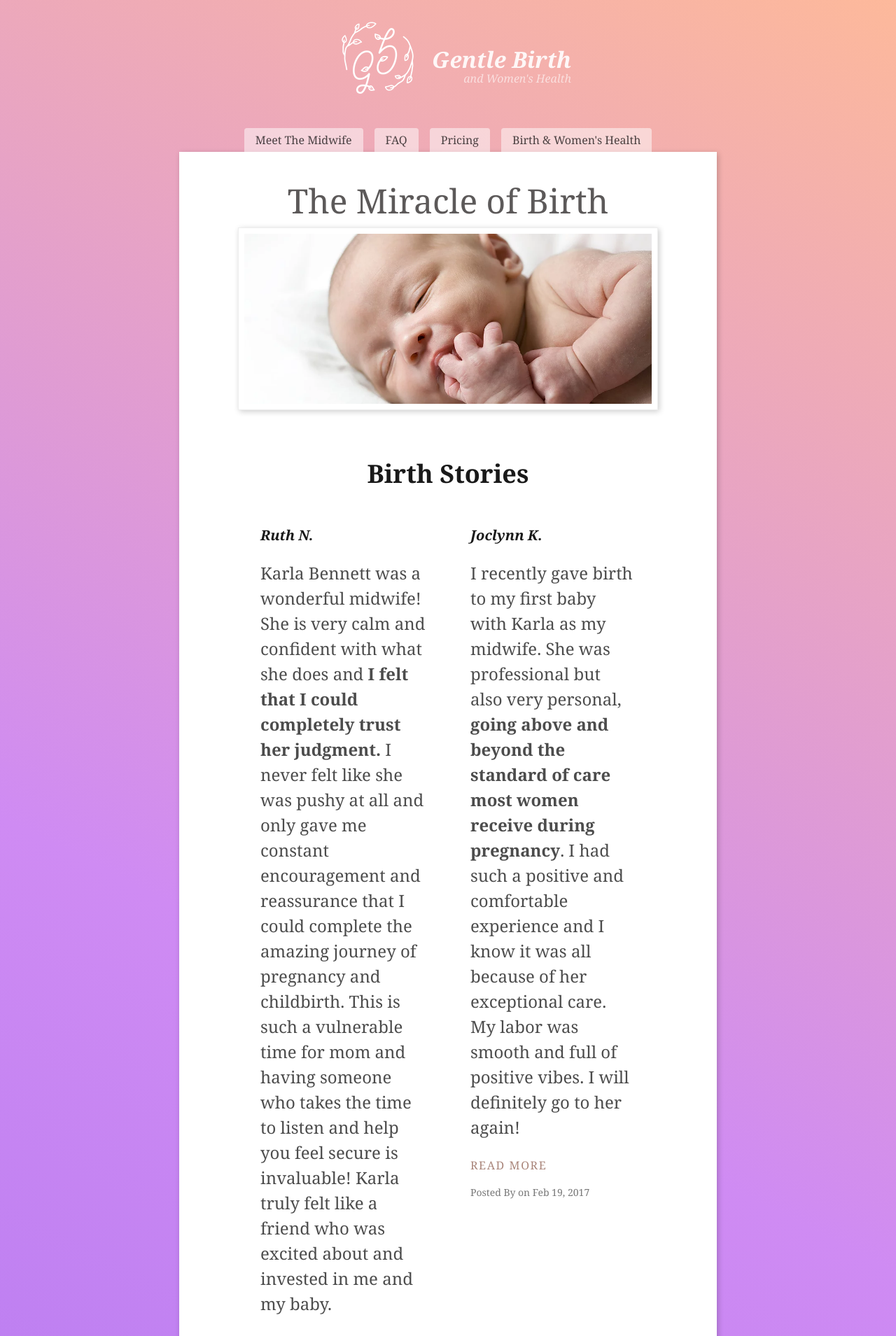
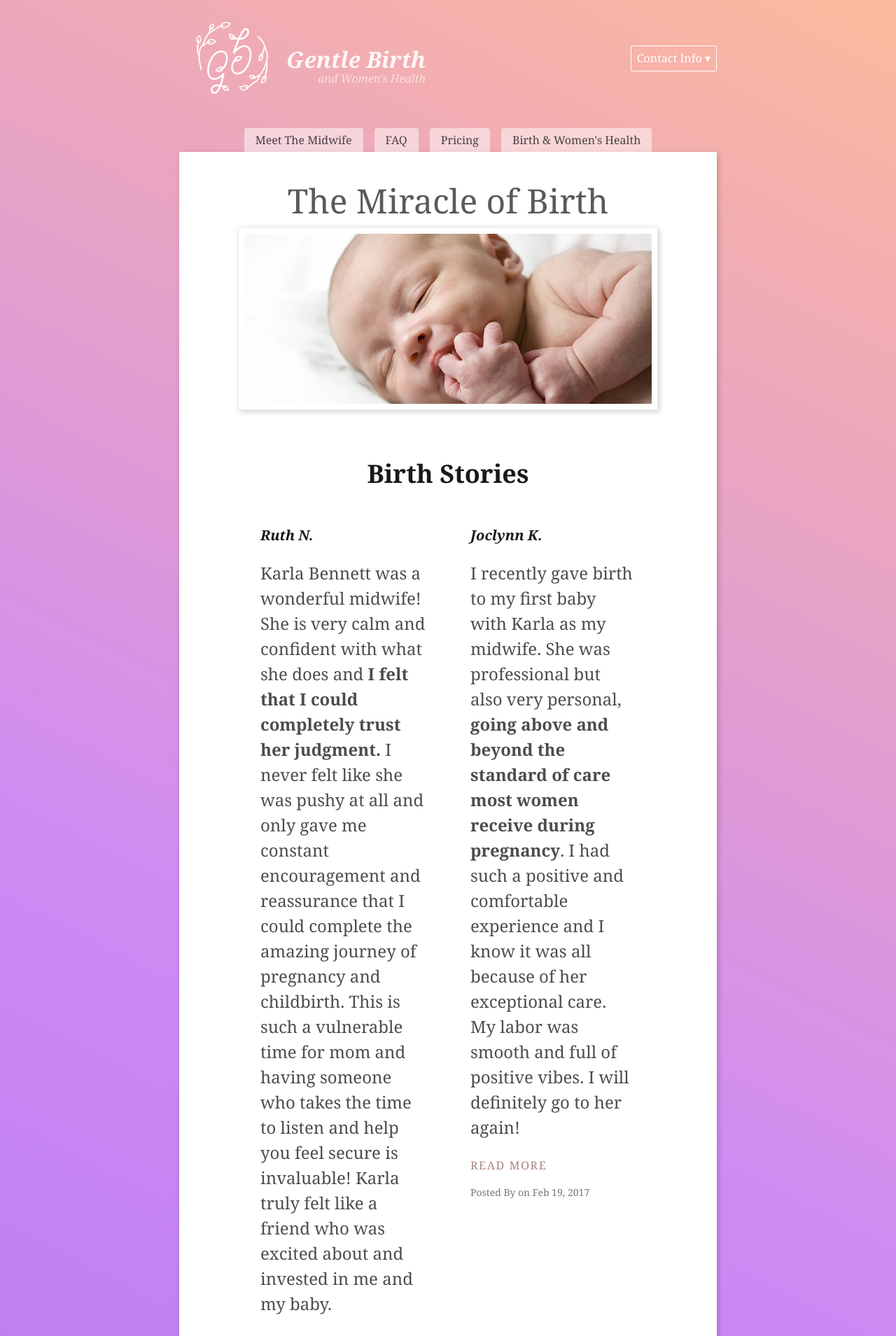
Before and after one commit to justgage/gentlebirth, a Jekyll site: the page built from index.html, in a window 1280 px wide. Shown: the top 1909 px of the page at 70% size. Built offline with Jekyll 4.4.1, drawn with Linux system fonts in a browser that asks for light colours.

Commit message:
contact info button

```diff
--- a/_includes/footer.html
+++ b/_includes/footer.html
@@ -1,8 +1,8 @@
 <footer class="pv4 ph3 ph5-ns tc serif white-80">
   <div class="measure center">
     <a href="/meet-the-midwife/" class="link white-90 underline-hover" alt="meet the midwife">
-      <img class="pa1 ba b--white-10 h4 w4 bg-white" src="{{ "/assets/karla-avatar-baby.jpg" | relative_url}}" alt="picture of Karla" />
-      <h4 class="f3 mv3">Meet with Karla</h4>
+      <img class="pa1 ba b--white-10 h4 w4 bg-white" id="contact-me" src="{{ "/assets/karla-avatar-baby.jpg" | relative_url}}" alt="picture of Karla" />
+      <h4 class="f3 mv3" >Meet with Karla</h4>
       <p class="i mv2">Karla Jo Bennett - Certified Nurse Midwife</p>
     </a>
     <form action="https://formspree.io/justgage@gmail.com" method="POST" class="flex flex-column">
--- a/_includes/header.html
+++ b/_includes/header.html
@@ -5,13 +5,18 @@
         &equiv;
       </a>
       <nav class="w-100 mw8 center">
-      <div class="pt3 flex flex-column flex-row-ns items-center justify-center w-100 mb4">
+      <div class="pt3 flex flex-column flex-row-ns items-center justify-between w-100 mb4">
+        <div class="tr-ns tc i flex flex-column flex-row-ns items-center">
         <a href="{{ "/" | relative_url}}" class="f6 fw4 hover-black no-underline black-70 dib-ns pv2 ph3">
           <img v-show="!menuOpen" src="{{ "/assets/images/logo.png" | relative_url }}" alt="{{ site.title | escape }}"/>
         </a>
-        <div class="tr-ns tc i">
+        <div>
           <h1 class="mb0 white-90">{{ site.title }}</h1>
           <h2 class="f5 mv0 white-60 fw1">{{ site.subtitle }}</h2>
+        </div>
+        </div>
+        <div class="mt3 mt0-ns">
+          <a class="white br1 ba fr pa2 link hover-bg-white hover-pink" href="#contact-me">Contact Info &#x25BE;</a>
         </div>
       </div>
       <div
--- a/_sass/tachyons/scss/_colors.scss
+++ b/_sass/tachyons/scss/_colors.scss
@@ -52,7 +52,7 @@ $purple:  #a069a0 !default;
 $light-purple:  #d6c3c6 !default;
 $dark-pink:  #fbc8c8 !default;
 $hot-pink: #e266dc !default;
-$pink:  #e480b6 !default;
+$pink:  #fdb99b !default;
 $light-pink:  #ffa3d7 !default;
 $dark-green:  #137752 !default;
 $green:  #19a974 !default;
```
Also changed, not shown: 9 other files.
